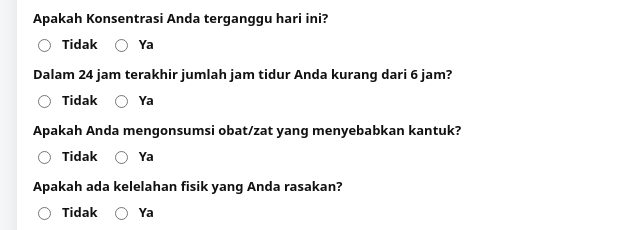
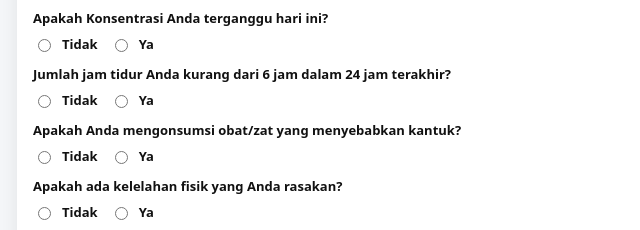
Before and after one commit to Fittowork/Declaration-fit-to-work-SANY-PERKASA, a plain HTML site: page index.html in a window 1280 px wide. Shown: the part 414-644 px from the top of the page, 243-883 px from the left. Drawn offline with Linux system fonts and the light colour scheme.

Commit message:
Perbaiki nama field jam tidur agar sesuai dengan header di Google Sheet

```diff
--- a/index.html
+++ b/index.html
@@ -66,10 +66,10 @@
 </div>
 </div>
 <div class="row">
-<label>Dalam 24 jam terakhir jumlah jam tidur Anda kurang dari 6 jam?</label>
+<label>Jumlah jam tidur Anda kurang dari 6 jam dalam 24 jam terakhir?</label>
 <div class="radio-group">
-<label class="inline"><input name="Dalam 24 jam terakhir jumlah jam tidur Anda kurang dari 6 jam?" type="radio" value="Tidak"/> Tidak</label>
-<label class="inline"><input name="Dalam 24 jam terakhir jumlah jam tidur Anda kurang dari 6 jam?" type="radio" value="Ya"/> Ya</label>
+<label class="inline"><input name="Jumlah jam tidur Anda kurang dari 6 jam dalam 24 jam terakhir?" type="radio" value="Tidak"/> Tidak</label>
+<label class="inline"><input name="Jumlah jam tidur Anda kurang dari 6 jam dalam 24 jam terakhir?" type="radio" value="Ya"/> Ya</label>
 </div>
 </div>
 <div class="row">
```
